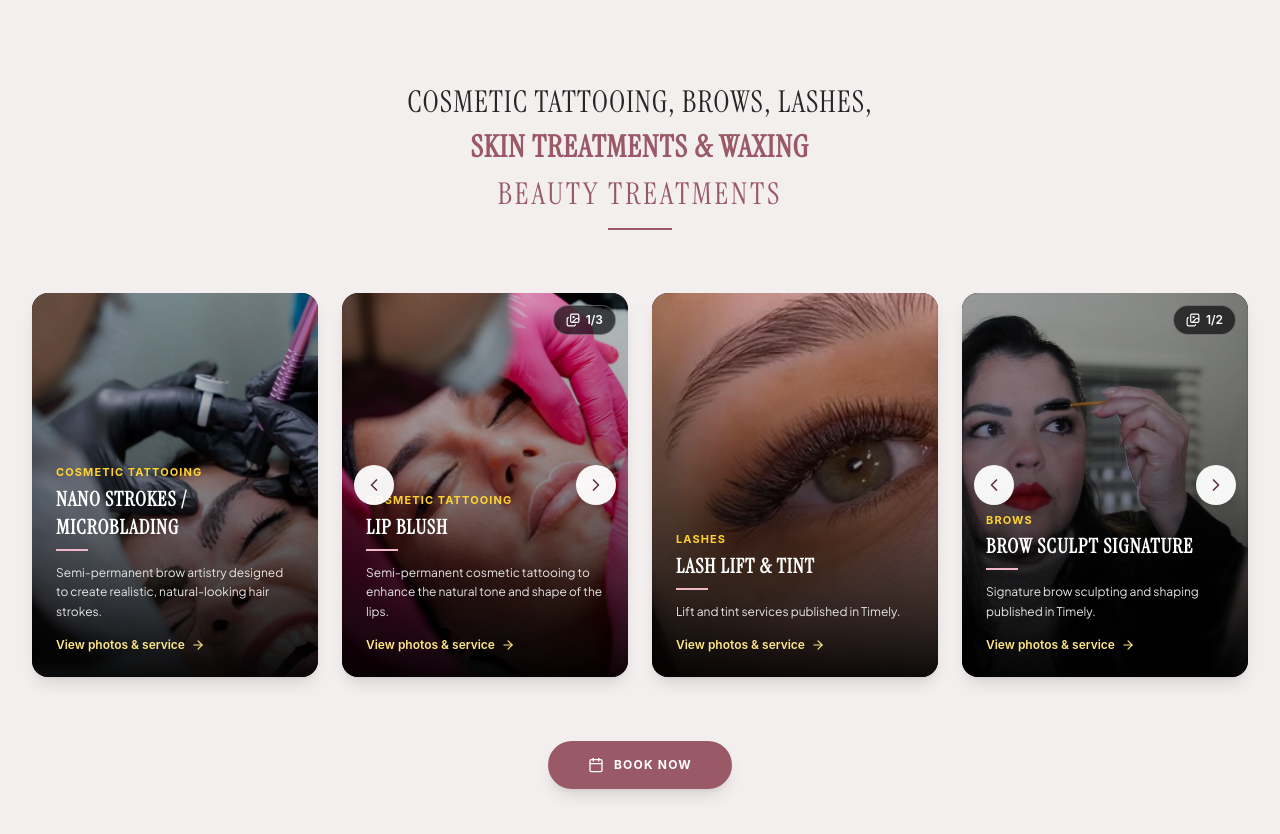
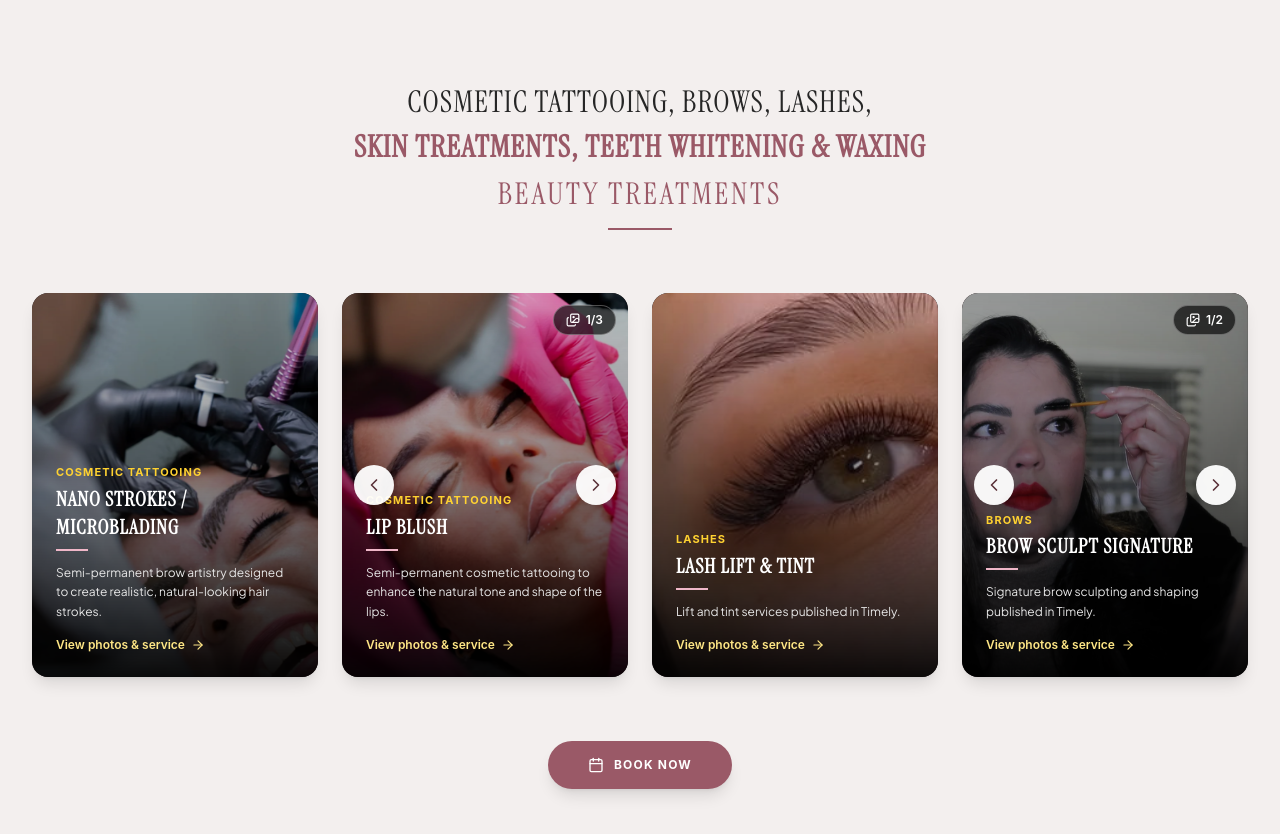
Before and after one commit to joorgeec3/Bella-Beauty-Brazil, a React (Vite) app: page / in a window 1280 px wide. Shown: the part 2940-3774 px from the top of the page. Built offline with nearby package versions, Linux system fonts and the light colour scheme; no server answers.

Commit message:
Keep lower treatments heading consistent with all six approved categories

```diff
--- a/src/components/ServicesSection.tsx
+++ b/src/components/ServicesSection.tsx
@@ -17,10 +17,10 @@ export const ServicesSection: React.FC<ServicesSectionProps> = ({ onOpenAppointm
       <div className="text-center max-w-2xl mx-auto mb-12 sm:mb-16 reveal-on-scroll">
         <p className="font-raleway text-xl sm:text-2xl lg:text-3xl text-neutral-800 font-light uppercase tracking-[0.04em] leading-snug mb-2">
           {language === 'en'
-            ? <>Cosmetic Tattooing, Brows, Lashes,{' '}<span className="block font-semibold text-[#9a5967] mt-1">Skin Treatments &amp; Waxing</span></>
+            ? <>Cosmetic Tattooing, Brows, Lashes,{' '}<span className="block font-semibold text-[#9a5967] mt-1">Skin Treatments, Teeth Whitening &amp; Waxing</span></>
             : language === 'pt'
-              ? <>Tatuagem Cosmética, Sobrancelhas, Cílios,{' '}<span className="block font-semibold text-[#9a5967] mt-1">Tratamentos de Pele e Depilação</span></>
-              : <>Tatuaje Cosmético, Cejas, Pestañas,{' '}<span className="block font-semibold text-[#9a5967] mt-1">Tratamientos de Piel y Depilación</span></>}
+              ? <>Tatuagem Cosmética, Sobrancelhas, Cílios,{' '}<span className="block font-semibold text-[#9a5967] mt-1">Tratamentos de Pele, Clareamento Dental e Depilação</span></>
+              : <>Tatuaje Cosmético, Cejas, Pestañas,{' '}<span className="block font-semibold text-[#9a5967] mt-1">Tratamientos de Piel, Blanqueamiento Dental y Depilación</span></>}
         </p>
         <p className="font-raleway text-2xl sm:text-3xl text-[#9a5967] font-normal uppercase tracking-widest">{language === 'en' ? 'beauty treatments' : language === 'pt' ? 'tratamentos de beleza' : 'tratamientos de belleza'}</p>
         <div className="w-16 h-0.5 bg-[#9a5967] mx-auto mt-4" />
```
